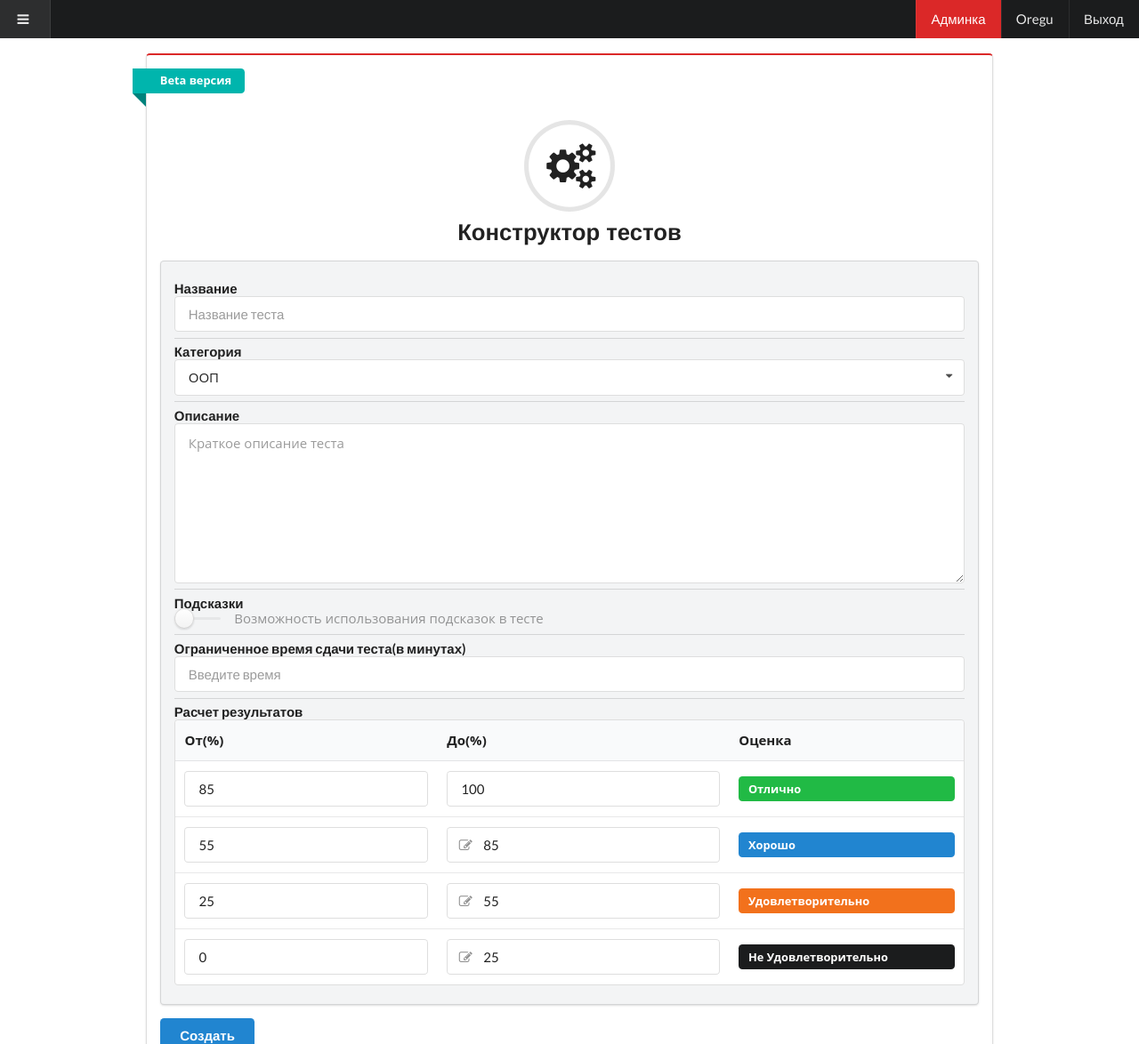
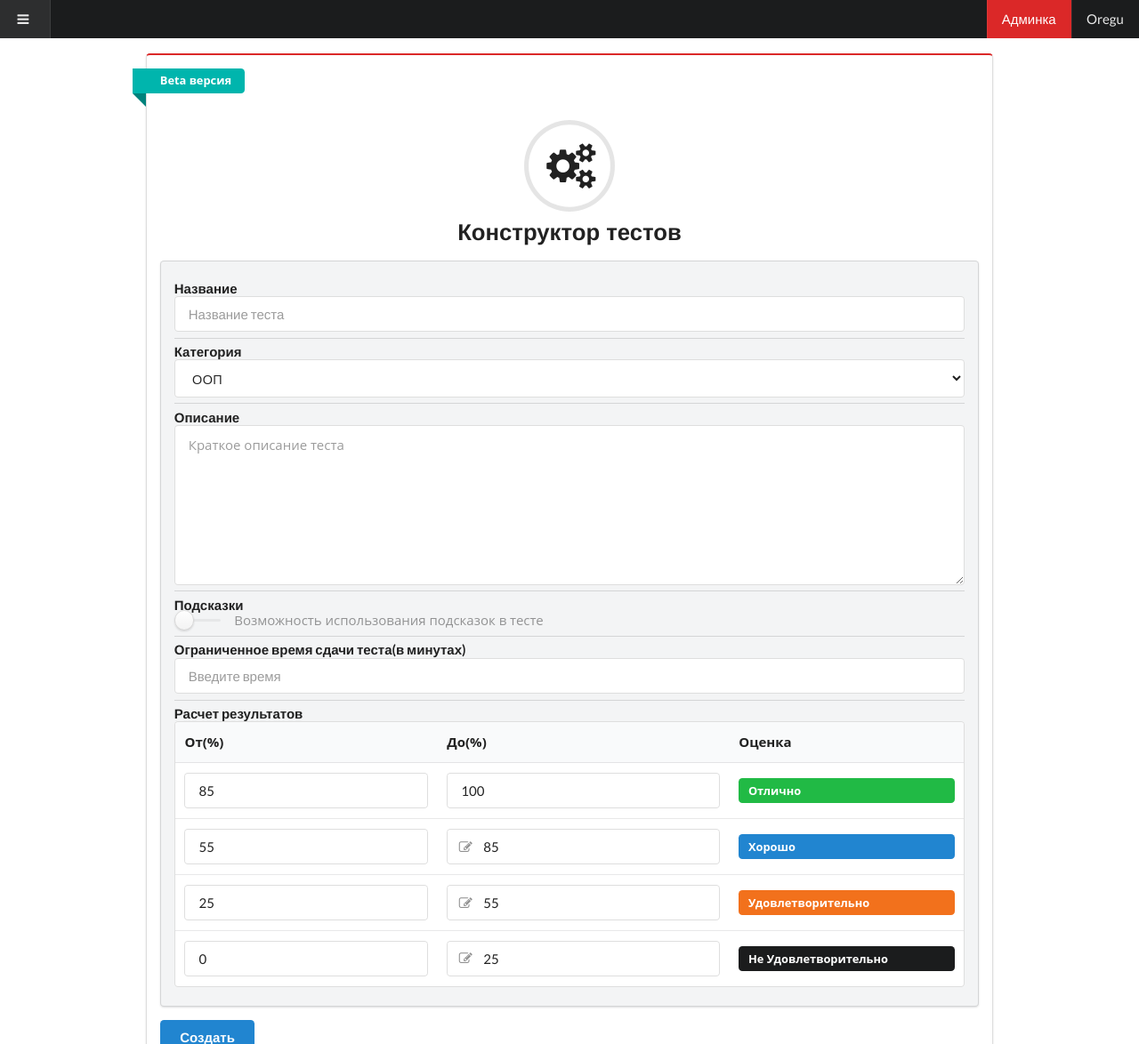
Before and after one commit to Oregu7/tests_constructor, a Django app: page /constructor/ in a window 1280 px wide. Shown: the top 1174 px of the page at 89% size. Run offline with Django 3.2, Linux system fonts and the light colour scheme; a user stored in the database is signed in; data comes from the database, SQL or seed files in the repository; both versions use the stored data as it was after the commit; parts of the project's set-up code (start-up, migrations or seed data) failed here and were passed over.

Commit message:
random questions js, hide header from auth

```diff
--- a/constructor/templates/settings.html
+++ b/constructor/templates/settings.html
@@ -9,7 +9,7 @@
     <div class="item">
       <div class="header">Категория</div>
       <div class="field">
-          <select name="category" class="ui search dropdown">
+          <select name="category">
             {% for category in login.subjects.all %}
               {% if category == test.category %}
               <option value="{{category.id}}" selected>{{category.name}}</option>
--- a/loginsys/views.py
+++ b/loginsys/views.py
@@ -10,7 +10,9 @@ import json
 
 # Create your views here.
 def login(request):
-    args = {}
+    args = {
+        'close_header': True
+    }
     args.update(csrf(request))
 
     if request.method == "POST":
--- a/templates/includes/header.html
+++ b/templates/includes/header.html
@@ -12,7 +12,6 @@
     <a class="item" href = "/profile/">
         {{login.username|title}}
     </a>
-    <a class="item" href = "/auth/logout/">Выход</a>
     {% else %}
     <a class="item" href = "/auth/login/">Вход</a>
     {% endif %}
@@ -31,21 +30,22 @@
     {% endif %}
         Профиль
     </a>
+    {% if login.is_staff or  login.is_superuser %}
+    <a class="item" href = '/constructor/'>
+    <i class="settings icon"></i>
+    Констуктор
+    </a>
+    {% endif %}
     {% if not login.is_staff and not login.is_superuser%}
     <a class="item" href = '/tests/'>
     <i class="list icon"></i>
     Тесты
     </a>
     {% endif %}
-    {% endif %}
-    <a class="item" href = '/analytics/'>
-    <i class="area chart icon"></i>
-    Анкеты
-    </a>
-    {% if login.is_staff or  login.is_superuser %}
-    <a class="item" href = '/constructor/'>
-    <i class="settings icon"></i>
-    Констуктор
+    <a class="item" href="/auth/logout/">
+        <i class="sign out icon"></i>
+        Выход
     </a>
     {% endif %}
+
 </div>
--- a/templates/main.html
+++ b/templates/main.html
@@ -19,7 +19,9 @@
 	{%block library%}{%endblock%}
 </head>
 <body>
+    {% if not close_header %}
 	{% include 'includes/header.html' %}
+    {% endif %}
 	<div class="ui grid">
 		<div class="eight wide column"></div>
 		<div class="eight wide column"></div>
```
Also changed, not shown: tests/static/js/testsApplication.js (+24 -0 lines), tests/templates/test.html (+4 -1 lines), main.sqlite3.
